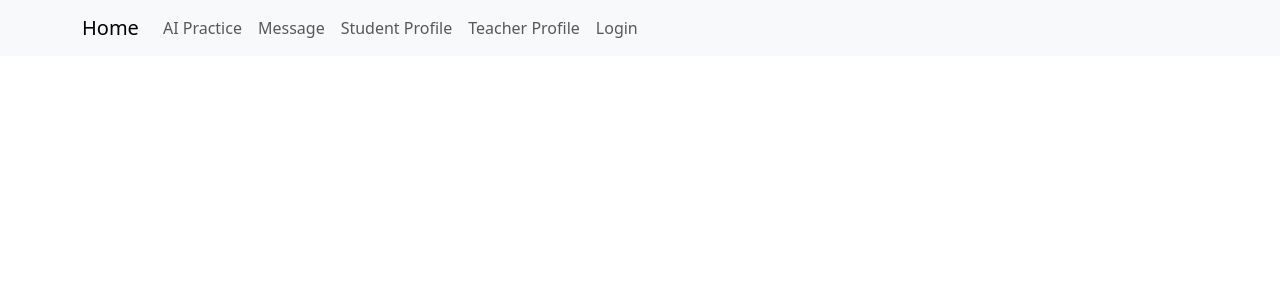
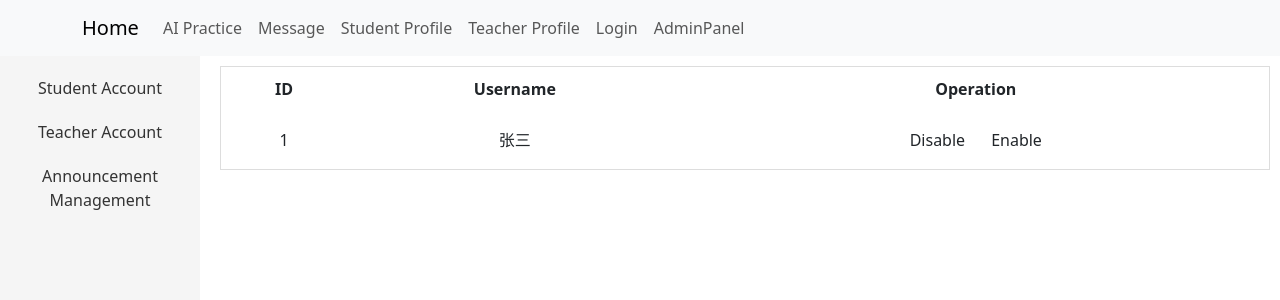
Before and after one commit to 11shiyu/5620_SmartEDHub, a React (Create React App) app in the folder smarthub/: page /AdminPanel in a window 1280 px wide. Shown: the top 300 px of the page. Built offline with nearby package versions, Linux system fonts and the light colour scheme.

Commit message:
fix login page call api, add admin page and updat css

```diff
--- a/smarthub/src/App.js
+++ b/smarthub/src/App.js
@@ -17,6 +17,7 @@ import Register from './containers/Register';
 import Login from './containers/Login';
 import GenerateAssign from './containers/GenerateAssign';
 import Announcement from './containers/Announcement';
+import AdminPanel from './containers/AdminPanel';
 
 function App() {
   return (
@@ -38,6 +39,7 @@ function App() {
           <Route path="/Register" element={<Register />} />
           <Route path="/GenerateAssign" element={<GenerateAssign />} />
           <Route path="/Announcement" element={<Announcement />} />
+          <Route path="/AdminPanel" element={<AdminPanel />} />
         </Routes>
       </div>
     </Router>
--- a/smarthub/src/components/NavigationBar.js
+++ b/smarthub/src/components/NavigationBar.js
@@ -15,6 +15,7 @@ const NavigationBar = () => {
                         <Nav.Link as={Link} to="/ProfileStudent">Student Profile</Nav.Link>
                         <Nav.Link as={Link} to="/ProfileTeacher">Teacher Profile</Nav.Link>
                         <Nav.Link as={Link} to="/Login">Login</Nav.Link>
+                        <Nav.Link as={Link} to="/AdminPanel">AdminPanel</Nav.Link>
                     </Nav>
                 </Navbar.Collapse>
             </Container>
--- /dev/null
+++ b/smarthub/src/containers/AdminPanel.js
@@ -0,0 +1,99 @@
+import React, { useState } from 'react';
+import '../css/Styles.css';
+
+function AdminPanel() {
+    const [view, setView] = useState('students'); // 默认展示学生账户列表
+
+    const renderTableContent = () => {
+        switch (view) {
+            case 'students':
+                return (
+                    <>
+                        <thead>
+                            <tr>
+                                <th>ID</th>
+                                <th>Username</th>
+                                <th>Operation</th>
+                            </tr>
+                        </thead>
+                        <tbody>
+                            <tr>
+                                <td>1</td>
+                                <td>张三</td>
+                                <td>
+                                    <button className="btn">Disable</button>
+                                    <button className="btn">Enable</button>
+                                </td>
+                            </tr>
+                            {/* 添加更多学生数据 */}
+                        </tbody>
+                    </>
+                );
+            case 'teachers':
+                return (
+                    <>
+                        <thead>
+                            <tr>
+                                <th>ID</th>
+                                <th>Username</th>
+                                <th>Operation</th>
+                            </tr>
+                        </thead>
+                        <tbody>
+                            <tr>
+                                <td>1</td>
+                                <td>李四</td>
+                                <td>
+                                    <button className="btn">Disable</button>
+                                    <button className="btn">Enable</button>
+                                </td>
+                            </tr>
+                            {/* 添加更多教师数据 */}
+                        </tbody>
+                    </>
+                );
+            case 'announcement':
+                return (
+                    <>
+                        <thead>
+                            <tr>
+                                <th>ID</th>
+                                <th>Content</th>
+                                <th>Operation</th>
+                            </tr>
+                        </thead>
+                        <tbody>
+                            <tr>
+                                <td>1</td>
+                                <td>这是一个示例公告</td>
+                                <td>
+                                    <button className="btn">Delete</button>
+                                </td>
+                            </tr>
+                            {/* 添加更多公告数据 */}
+                        </tbody>
+                    </>
+                );
+            default:
+                return null;
+        }
+    };
+
+    return (
+        <div className="admin-panel">
+            <div className="sidebar">
+                <a href="#" onClick={() => setView('students')}>Student Account</a>
+                <a href="#" onClick={() => setView('teachers')}>Teacher Account</a>
+                <a href="#" onClick={() => setView('announcement')}>Announcement Management</a>
+            </div>
+
+            <div className="content">
+                <table>
+                    {renderTableContent()}
+                </table>
+            </div>
+        </div>
+    );
+}
+
+export default AdminPanel;
--- a/smarthub/src/containers/Login.js
+++ b/smarthub/src/containers/Login.js
@@ -61,16 +61,6 @@ class Login extends Component {
           sessionStorage.setItem("tokenStr", data.data.tokenHead+data.data.token);
           if(this.state.role==='student'){
             sessionStorage.setItem("role",1);
-          }else if(this.state.role==='teacher'){
-            sessionStorage.setItem("role",2);
-          }else{
-            sessionStorage.setItem("role",3);
-          }
-        })
-        .catch(error => {
-          console.error('请求失败', error);
-        });
-
             // get current student detail and storage them into session
             fetch('http://localhost:8090/getCurrentStudentDetails', {
               method: 'POST', // 指定请求方法为POST
@@ -89,6 +79,14 @@ class Login extends Component {
             })
             .catch(error => {
               console.error('获取学生信息请求失败', error);
+            });
+          }else if(this.state.role==='teacher'){
+            sessionStorage.setItem("role",2);
+          }else{
+            sessionStorage.setItem("role",3);
+          }
+          }).catch(error => {
+            console.error('请求失败', error);
           });
     }
   }
--- a/smarthub/src/css/Styles.css
+++ b/smarthub/src/css/Styles.css
@@ -46,3 +46,49 @@ color: #fff;  /* 设置文字颜色 */
     0% { transform: rotate(0deg); }
     100% { transform: rotate(360deg); }
   }
+
+  body {
+    font-family: Arial, sans-serif;
+}
+
+.sidebar {
+    width: 200px;
+    background-color: #f5f5f5;
+    float: left;
+    height: 100vh;
+    padding: 10px;
+}
+
+.sidebar a {
+    display: block;
+    padding: 10px;
+    text-decoration: none;
+    color: #333;
+}
+
+.sidebar a:hover {
+    background-color: #ddd;
+}
+
+.content {
+    margin-left: 210px;
+    padding: 10px;
+}
+
+table {
+    width: 100%;
+    border-collapse: collapse;
+}
+
+table, th, td {
+    border: 1px solid #ddd;
+}
+
+th, td {
+    padding: 10px;
+}
+
+.btn {
+    padding: 5px 10px;
+    cursor: pointer;
+}
```
Lines whose indentation alone changed are shown as unchanged.
